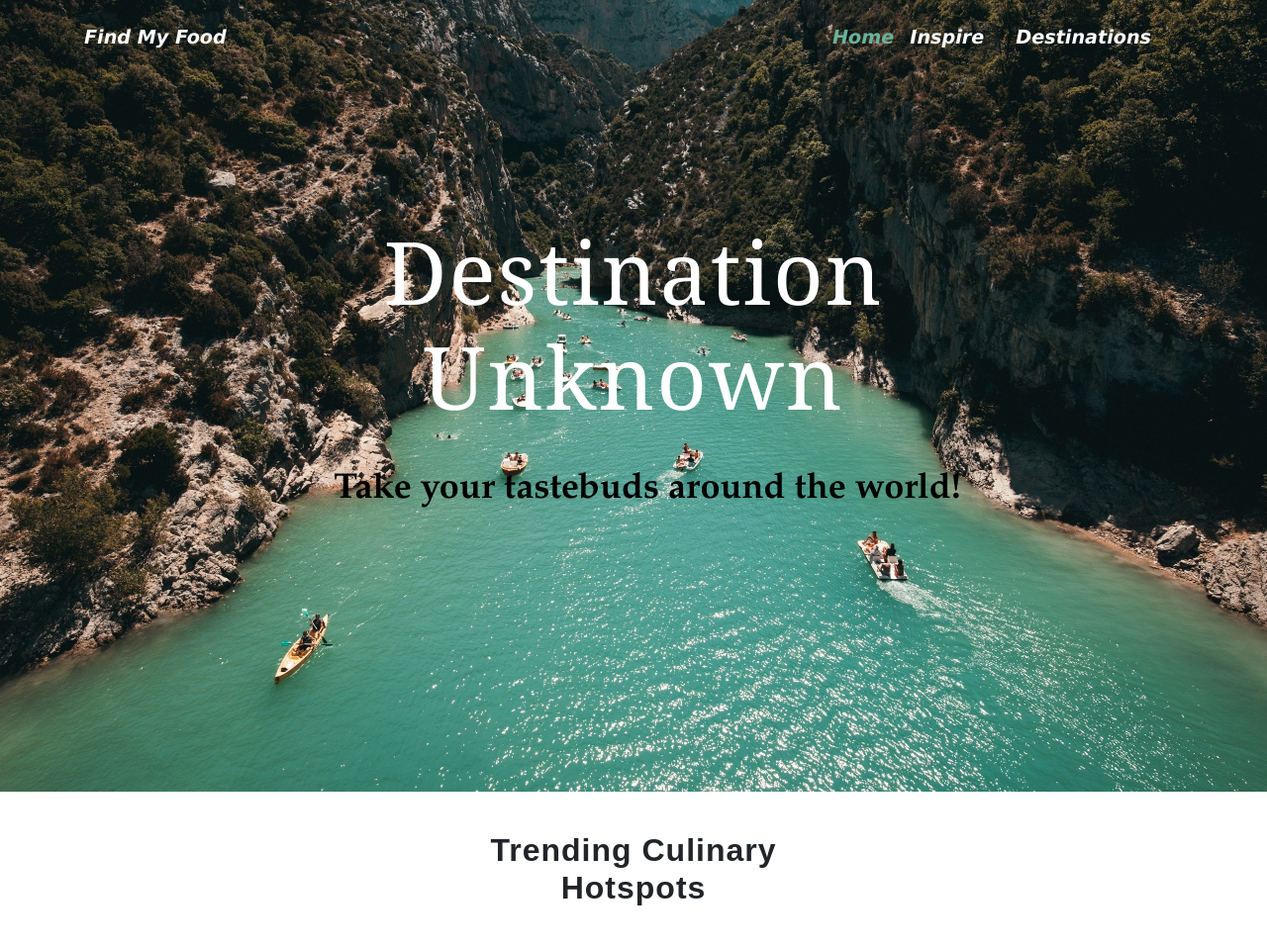
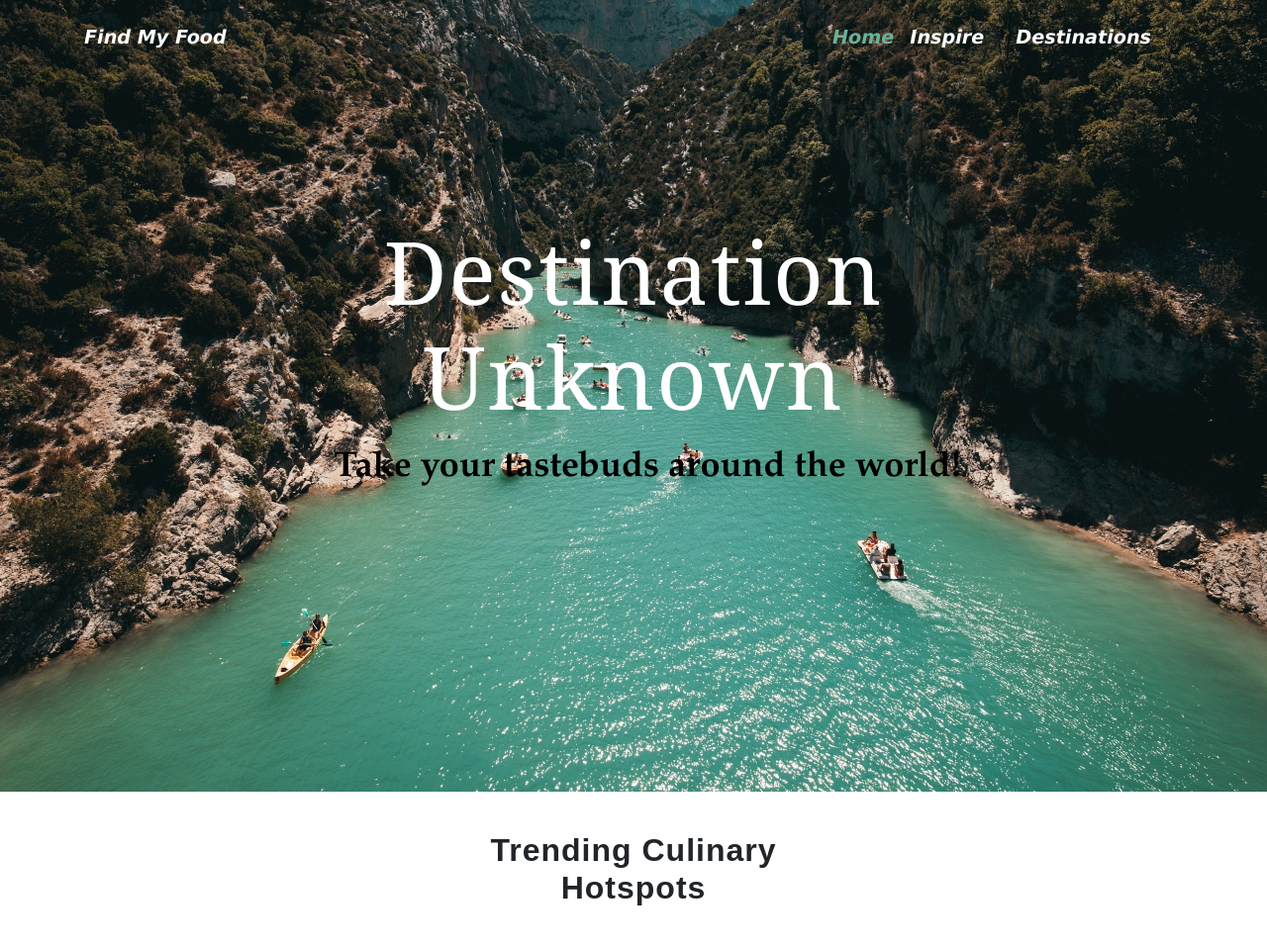
Before and after one commit to ekh-b/Find-My-Food-API, a plain HTML site: page index.html in a window 1280 px wide. Shown: the top 960 px of the page at 99% size. Drawn offline with nearby package versions, Linux system fonts and the light colour scheme; grey boxes are pictures that could not be loaded.

Commit message:
imputting to pull

```diff
--- a/style.css
+++ b/style.css
@@ -42,6 +42,7 @@ i{
 }
 
 .display-2{
+
     color: white;
     display: flex;
     text-align: center;
@@ -59,13 +60,13 @@ i{
     font-weight: bolder;
     font-size: 36px;
     display: flex;
-    padding-top: 3%;
+    padding-top: 1%;
     text-align: center;
     justify-content: center;
     padding-left: 28px;
 
+}
 
-}
 
 .mid-text-h2 {
     display: grid;
@@ -110,8 +111,6 @@ i{
 }
 
 
-
-
 .card-img-top {
     width: 100%;
     height: 15vw;
```
